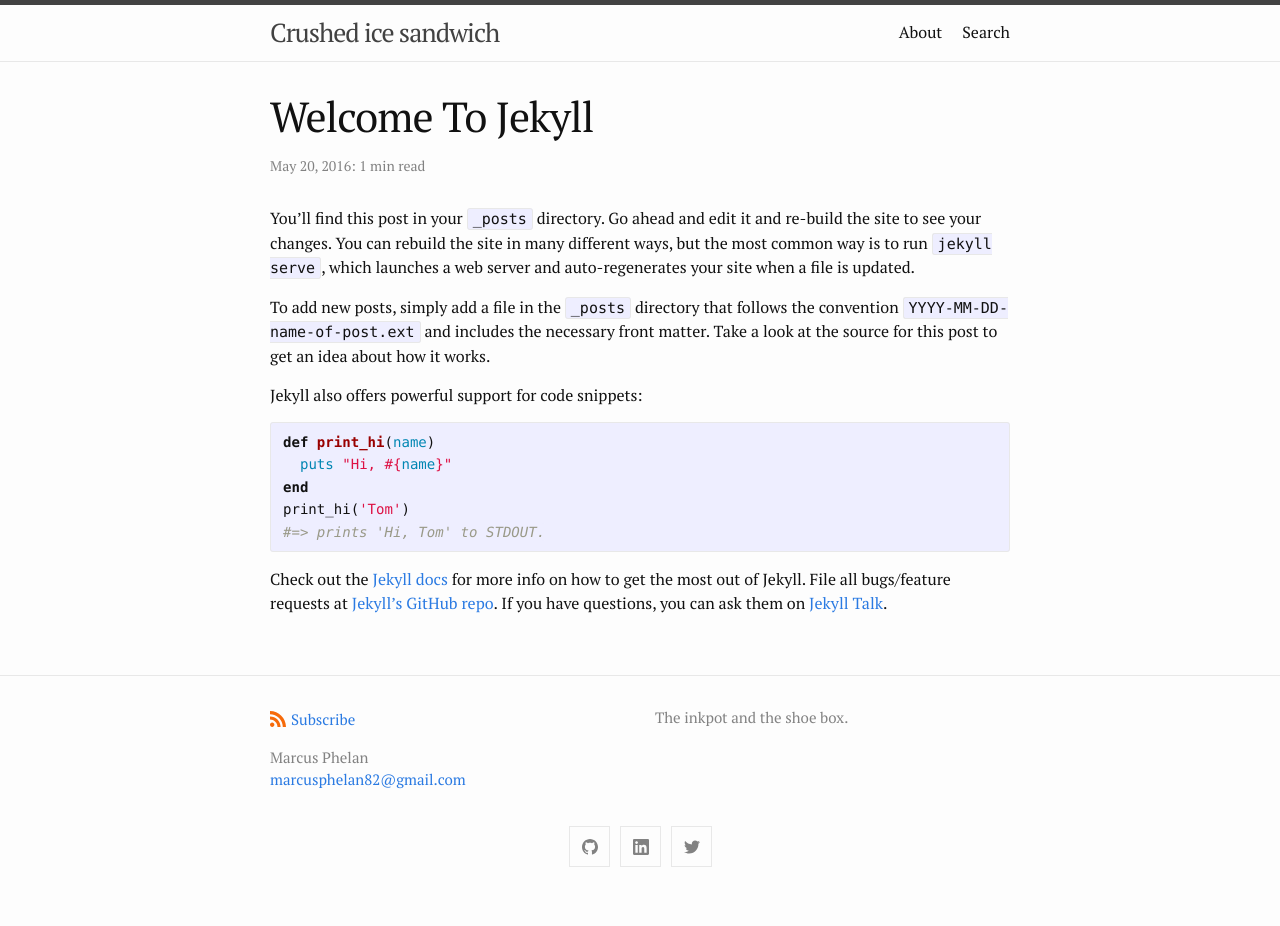
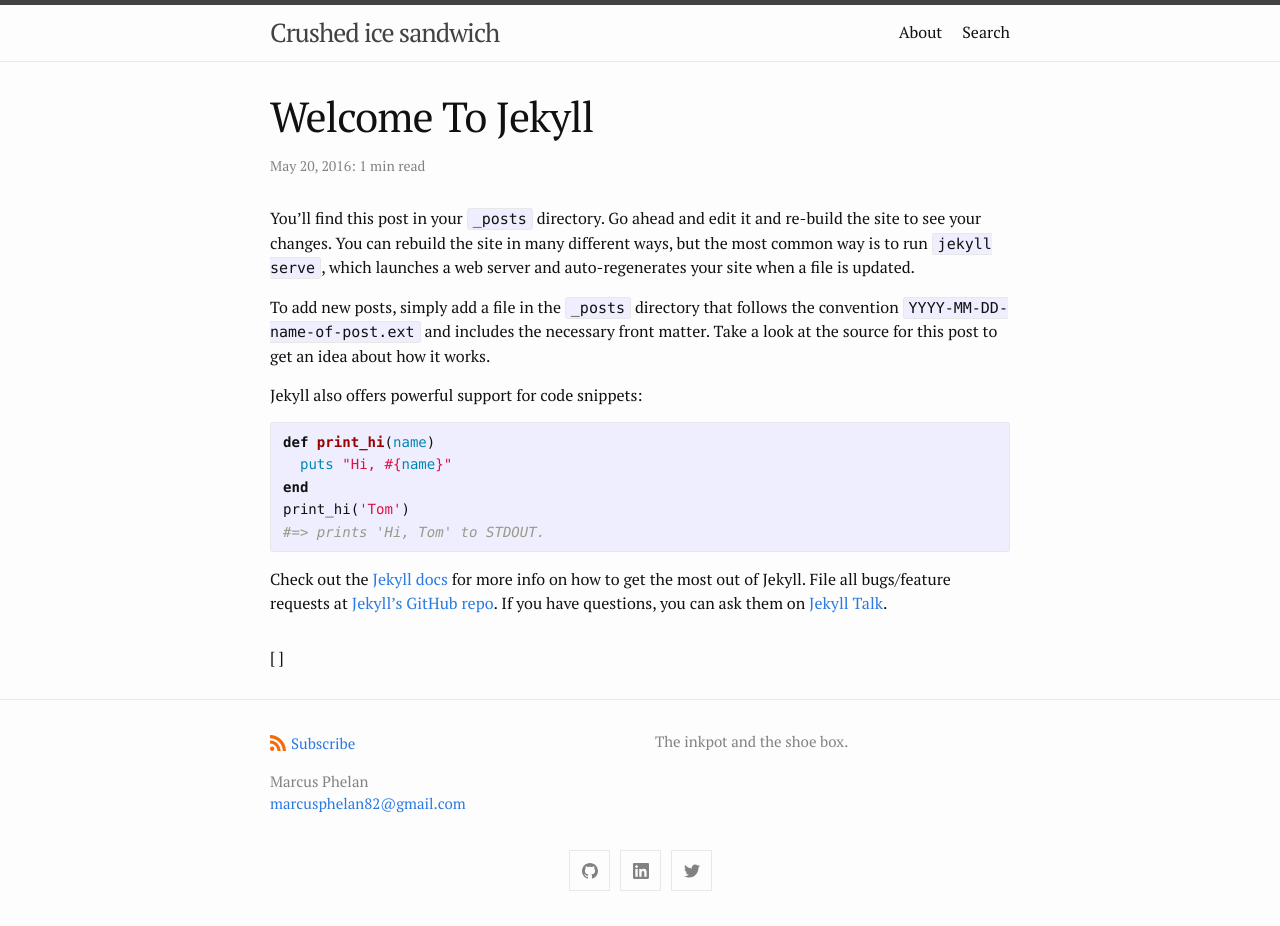
Before and after one commit to marcusphelan/marcusphelan.github.io, a Jekyll site: the page built from _posts/2016-05-20-welcome-to-jekyll.md, in a window 1280 px wide. Built offline with Jekyll 4.4.1, drawn with Linux system fonts in a browser that asks for light colours; before the commit the page ends 902 px from its top, so only the background shows below that.

Commit message:
Update post.html

```diff
--- a/_layouts/post.html
+++ b/_layouts/post.html
@@ -37,9 +37,9 @@
 
   <a class="u-url" href="{{ page.url | relative_url }}" hidden></a>
 </article>
-<span>
+<span>[
   {% for tag in page.tags %}
     {% capture tag_name %}{{ tag }}{% endcapture %}
     <a href="/tag/{{ tag_name }}"><code class="highligher-rouge"><nobr>{{ tag_name }}</nobr></code>&nbsp;</a>
   {% endfor %}
-</span>
+]</span>
```
